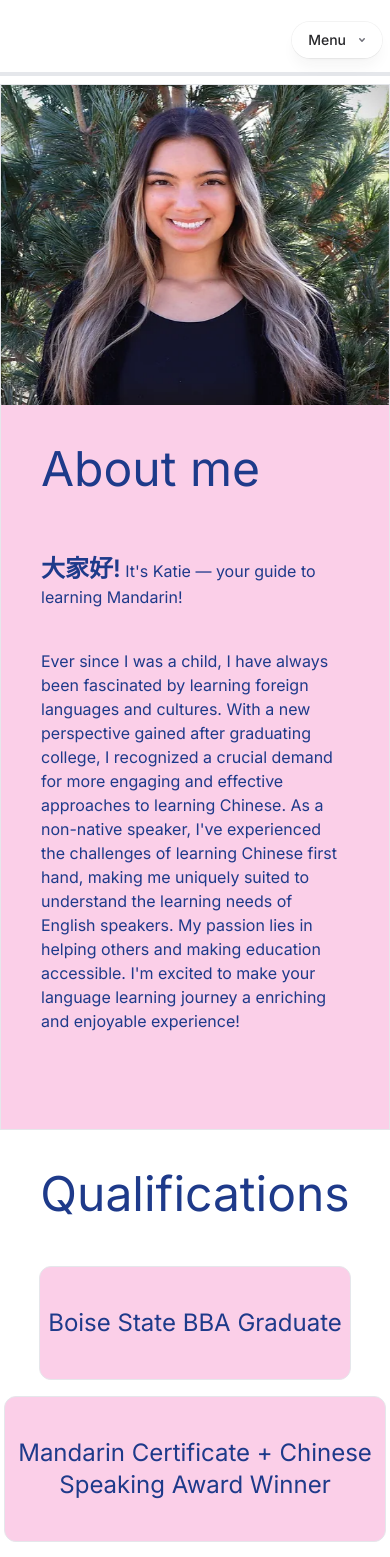
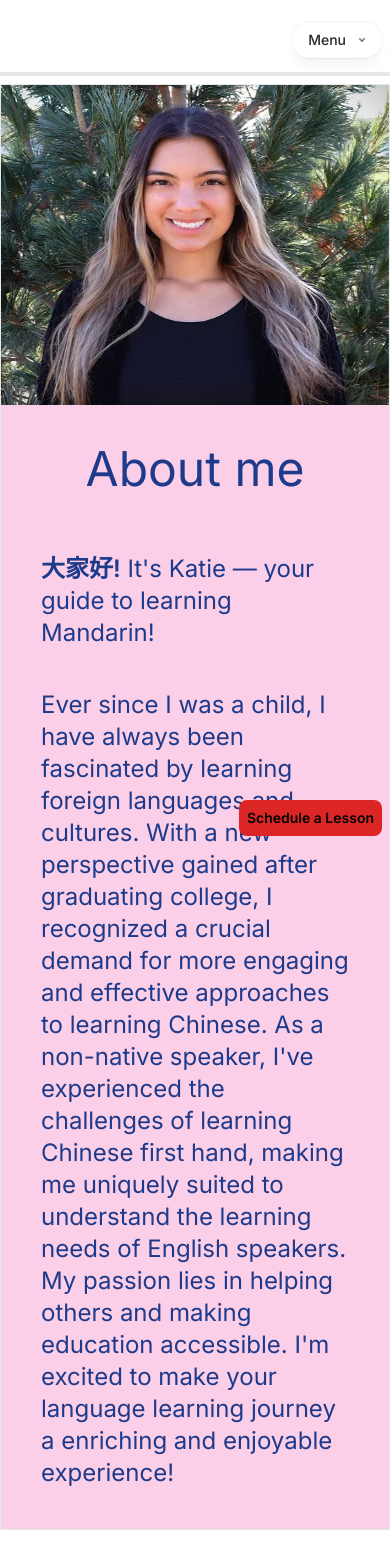
Before and after one commit to zachcygan/chinese_with_katie, a Next.js app: page /about in a window 390 px wide. Shown: the top 1557 px of the page. Built offline with nearby package versions, Linux system fonts and the light colour scheme.

Commit message:
added animation to booking page

```diff
--- a/src/app/globals.css
+++ b/src/app/globals.css
@@ -7,31 +7,38 @@
   background-image: -webkit-linear-gradient(101deg, #dedede 50%, #ffffff 50%);
 }
 
+.transitionIn {
+  opacity: 0;
+  filter: blur(5px);
+  transform: scale(0.7);
+  transition: all .5s;
+}
+
 .hiddenTransition {
   opacity: 0%;
-  filter: blur(0px);
+  filter: blur(5px);
   transform: translateY(-50%);
-  transition: all 1s;
+  transition: all .5s;
 }
 
 .hiddenTransitionLeft {
   opacity: 0%;
-  filter: blur(0px);
+  filter: blur(5px);
   transform: translateX(-50%);
-  transition: all 1s;
+  transition: all .5s;
 }
 
 .hiddenTransitionRight {
   opacity: 0%;
-  filter: blur(0px);
+  filter: blur(5px);
   transform: translateX(50%);
-  transition: all 1s;
+  transition: all .5s;
 }
 
 .show {
   opacity: 1;
   filter: blur(0);
-  transform: translateY(0) translateX(0);
+  transform: translateY(0) translateX(0) scale(1);
 }
 
 .delayAnimation:nth-child(2) {
@@ -39,19 +46,29 @@
 }
 
 .delayAnimation:nth-child(3) {
-  transition-delay: 250ms;
+  transition-delay: 300ms;
 }
 
 .delayAnimation:nth-child(4) {
-  transition-delay: 350ms;
+  transition-delay: 450ms;
 }
 
 .delayAnimation:nth-child(5) {
-  transition-delay: 450ms;
+  transition-delay: 600ms;
 }
 
 .delayAnimation:nth-child(6) {
-  transition-delay: 550ms;
+  transition-delay: 750ms;
+}
+
+.imageAnimation {
+  scale: .8;
+  opacity: 0;
+  animation: fade-in 0.5s ease-in-out forwards;
+}
+
+@keyframes fade-in {
+  to { scale: 1; opacity: 1; }
 }
 
 @media(prefers-reduced-motion: reduce){
--- a/src/app/layout.tsx
+++ b/src/app/layout.tsx
@@ -1,7 +1,9 @@
 import type { Metadata } from "next";
+import { useEffect } from "react";
 import { Inter } from "next/font/google";
 import { FormDataProvider } from "../components/formContext";
 import "./globals.css";
+import ScheduleLessonButton from "../components/scheduleLessonButton";
 import Navbar from "../components/navbar";
 import Footer from "../components/footer";
 
@@ -13,11 +15,7 @@ export const metadata: Metadata = {
   description: "Learn chinese with Katie!",
 };
 
-export default function RootLayout({
-  children,
-}: Readonly<{
-  children: React.ReactNode;
-}>) {
+export default function RootLayout({ children, }: Readonly<{ children: React.ReactNode; }>) {
   return (
     <html lang="en">
       <body className={`max-w-6xl mx-auto ${inter.className}`}>
@@ -26,6 +24,7 @@ export default function RootLayout({
             <Navbar />
           </header>
           <div>
+            <ScheduleLessonButton />
             {children}
           </div>
           <div>
--- a/src/components/aboutMe.tsx
+++ b/src/components/aboutMe.tsx
@@ -1,47 +1,98 @@
 'use client'
+import { useEffect } from 'react'
 import Image from 'next/image'
 
 export default function AboutMe() {
+  useEffect(() => {
+    const observer = new IntersectionObserver((entries) => {
+      entries.forEach((entry) => {
+        if (entry.isIntersecting) {
+          entry.target.classList.add('show');
+        }
+      });
+    });
+
+    const hiddenElements = document.querySelectorAll('.hiddenTransition');
+    hiddenElements.forEach((element) => {
+      observer.observe(element);
+    });
+
+    const hiddenElementsRight = document.querySelectorAll('.hiddenTransitionRight'); // Use separate variable for hiddenTransitionRight
+    hiddenElementsRight.forEach((element) => {
+      observer.observe(element);
+    });
+
+    const hiddenElementsLeft = document.querySelectorAll('.hiddenTransitionLeft'); // Use separate variable for hiddenTransitionLeft
+    hiddenElementsLeft.forEach((element) => {
+      observer.observe(element);
+    });
+
+    // Cleanup observer on component unmount
+    return () => {
+      hiddenElements.forEach((element) => {
+        observer.unobserve(element);
+      });
+      hiddenElementsRight.forEach((element) => {
+        observer.unobserve(element);
+      });
+      hiddenElementsLeft.forEach((element) => {
+        observer.unobserve(element);
+      });
+    };
+  }, []);
+
   return (
     <div>
-      <div className='flex flex-col md:flex-row border justify-items-center bg-pink-200'>
+      <div className='flex flex-col md:flex-row border justify-items-center'>
         <div className='relative w-full'>
           <div className='inset-0 size-80'>
             <Image
               src={'/assets/images/katie.webp'}
               fill
               alt='Katie'
-              className='absolute aspect-square'
+              className='absolute aspect-square imageAnimation'
             />
           </div>
         </div>
-        <div className='max-w-xl mx-auto w-full px-10 text-blue-900'>
-          <div className='text-5xl py-10'>
+        <div className='max-w-xl mx-auto w-full px-10 text-blue-900 bg-pink-200'>
+          <div className='hiddenTransitionRight delayAnimation'>
+            <div className='text-5xl text-center lg:text-left py-10 hiddenTransitionRight'>
               About me
             </div>
-          <div className='py-5 '>
+          </div>
+          <div className='hiddenTransitionRight delayAnimation'>
+            <div className='py-5 text-2xl lg:text-xl'>
               <span className='text-2xl font-semibold'>大家好!</span> It's Katie — your guide to learning Mandarin!
             </div>
-          <div className='py-5 max-w-lg pb-24 mx-auto'>
+          </div>
+          <div className='hiddenTransitionRight delayAnimation'>
+            <div className='py-5 max-w-lg pb-10 mx-auto text-2xl md:text-xl lg:text-lg hiddenTransitionRight'>
               Ever since I was a child, I have always been fascinated by learning foreign languages and cultures. With a new perspective gained after graduating college, I recognized a crucial demand for more engaging and effective approaches to learning Chinese. As a non-native speaker,  I've experienced the challenges of learning Chinese first hand, making me uniquely suited to understand the learning needs of English speakers. My passion lies in helping others and making education accessible. I'm excited to make your language learning journey a enriching and enjoyable experience!
             </div>
           </div>
         </div>
+      </div>
       <div className='px-1 text-blue-900'>
-        <div className='text-center py-10 text-5xl'>
+        <div className='text-center py-10 text-5xl hiddenTransition'>
           Qualifications
         </div>
-        <div className='flex flex-col lg:flex-row justify-around items-center pb-20'>
-          <div className='py-10 border text-center rounded-xl p-2 my-2 bg-pink-200 text-2xl'>
+        <div className='flex flex-col lg:flex-row justify-around items-center pb-20 text-xl lg:text-2xl'>
+          <div className='hiddenTransitionRight delayAnimation'>
+            <div className='py-5 border text-center rounded-xl p-2 my-2 bg-pink-200'>
               Boise State BBA Graduate
             </div>
-          <div className='py-10 text-center border rounded-xl p-2 my-2 bg-pink-200 text-2xl'>
+          </div>
+          <div className='hiddenTransitionRight delayAnimation'>
+            <div className='border text-center rounded-xl p-2 my-2 bg-pink-200'>
               <div>
                 Mandarin Certificate + Chinese Speaking Award Winner
               </div>
             </div>
-          <div className='py-10 border rounded-xl text-center p-2 my-2 bg-pink-200 text-2xl'>
+          </div>
+          <div className='hiddenTransitionRight delayAnimation'>
+            <div className='py-5 border text-center rounded-xl p-2 my-2 bg-pink-200'>
               3 Years Experience Tutor
+            </div>
           </div>
         </div>
       </div>
--- a/src/components/bookLesson.tsx
+++ b/src/components/bookLesson.tsx
@@ -1,5 +1,6 @@
 'use client'
 import React from 'react'
+import { useEffect } from 'react'
 import Link from 'next/link'
 import Image from 'next/image'
 import Lessons from '../components/lessons'
@@ -21,20 +22,66 @@ const thirtyMinutes = {
 }
 
 export default function BookLesson() {
+  useEffect(() => {
+    const observer = new IntersectionObserver((entries) => {
+      entries.forEach((entry) => {
+        if (entry.isIntersecting) {
+          entry.target.classList.add('show');
+        }
+      });
+    });
+
+    const hiddenElements = document.querySelectorAll('.hiddenTransition');
+    hiddenElements.forEach((element) => {
+      observer.observe(element);
+    });
+
+    const transitionInElements = document.querySelectorAll('.transitionIn');
+    transitionInElements.forEach((element) => {
+      observer.observe(element);
+    });
+
+    const hiddenElementsRight = document.querySelectorAll('.hiddenTransitionRight'); // Use separate variable for hiddenTransitionRight
+    hiddenElementsRight.forEach((element) => {
+      observer.observe(element);
+    });
+
+    const hiddenElementsLeft = document.querySelectorAll('.hiddenTransitionLeft'); // Use separate variable for hiddenTransitionLeft
+    hiddenElementsLeft.forEach((element) => {
+      observer.observe(element);
+    });
+
+    // Cleanup observer on component unmount
+    return () => {
+      hiddenElements.forEach((element) => {
+        observer.unobserve(element);
+      });
+      transitionInElements.forEach((element) => {
+        observer.unobserve(element);
+      });
+      hiddenElementsRight.forEach((element) => {
+        observer.unobserve(element);
+      });
+      hiddenElementsLeft.forEach((element) => {
+        observer.unobserve(element);
+      });
+    };
+  }, []);
+
   return (
-    <div className=''>
+    <div>
       <div>
         <div className="text-3xl lg:text-5xl text-red-500 text-center my-10 lg:p-10 font-bold">
           Book a Lesson Today!
         </div>
         <div className='flex justify-center items-center mb-3 lg:mb-10'>
-          <div className='scale-105 lg:scale-[1.75]'>
+          <div className='scale-105 lg:scale-[1.75] hiddenTransitionLeft'>
             <VectorRight />
           </div>
-          <div className="text-center text-3xl lg:text-4xl lg:max-w-xl text-blue-900">
+          <div className="text-center text-3xl lg:text-4xl lg:max-w-xl text-blue-900 transitionIn">
             <span className='underline font-semibold'>If you are new to my services</span>, please ensure to sign up for a free consultation
           </div>
-          <div className='scale-1050 lg:scale-[1.75]'>
+          <div className='scale-1050 lg:scale-[1.75] hiddenTransitionRight'>
             <VectorLeft />
           </div>
         </div>
--- a/src/components/hero.tsx
+++ b/src/components/hero.tsx
@@ -70,7 +70,7 @@ export default function Hero() {
           className="rounded-full bg-blue-800 p-5 text-md lg:text-lg xl:text-xl hiddenTransition"
           onClick={scrollToGettingStarted}
         >
-          Get Started Today
+          Booke a Lesson Now!
         </button>
       </div>
     </div>
--- /dev/null
+++ b/src/components/scheduleLessonButton.tsx
@@ -0,0 +1,15 @@
+'use client'
+import React from 'react'
+import Link from 'next/link'
+
+export default function ScheduleLessonButton() {
+  return (
+    <div className="fixed right-0 bottom-0 z-20">
+      <Link href="/">
+        <button className="rounded-lg bg-red-600 p-2 m-2 font-semibold text-sm md:text-md lg:text-lg">
+          Schedule a Lesson
+        </button>
+      </Link>
+    </div>
+  )
+}
```
Lines whose indentation alone changed are shown as unchanged.
